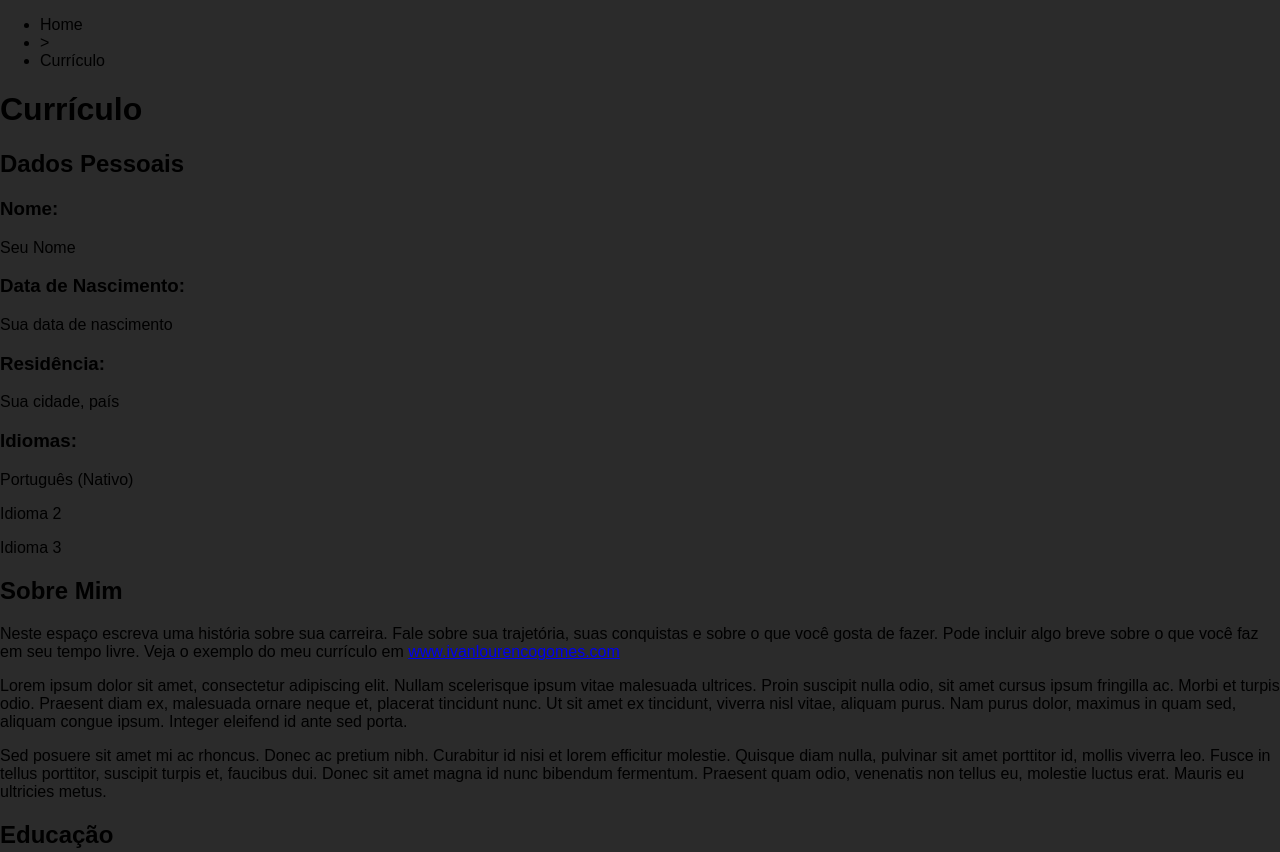
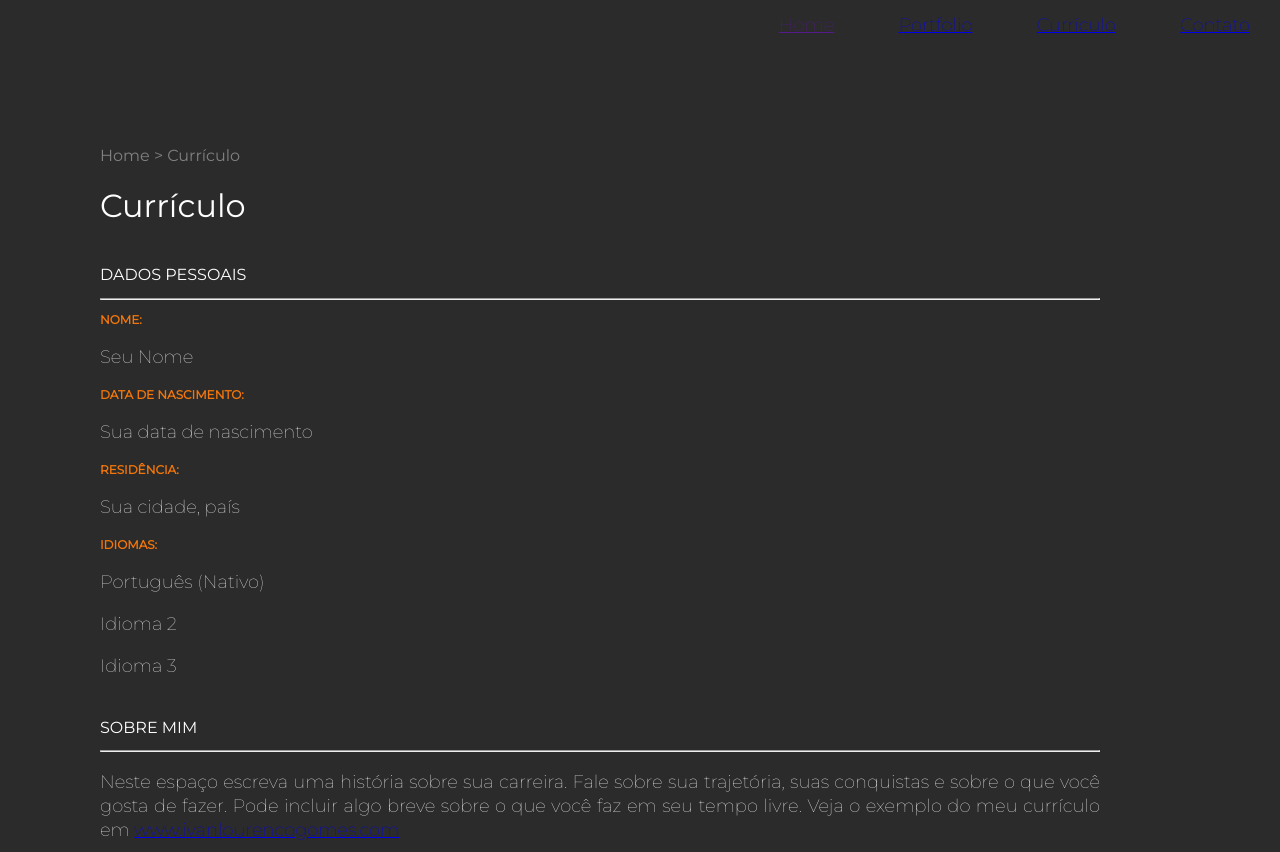
Before and after one commit to yamashita-tiemi/Page-portifolio, a plain HTML site: page curriculo.html in a window 1280 px wide. Shown: the top 852 px of the page. Drawn offline with Linux system fonts and the light colour scheme.

Commit message:
add page curriculo

```diff
--- a/css/styles.css
+++ b/css/styles.css
@@ -76,3 +76,51 @@ body {
     font-weight: 100;
     margin-top: -20px;
 }
+
+
+.main {
+    padding: 80px 180px 80px 100px;
+
+}
+
+/* .main img {
+    float: right;
+    width: 200px;
+} */
+
+.main h1{
+    color: white;
+    font-weight: normal;
+}
+
+.main h2 {
+    color: white;
+    font-weight: normal;
+    font-size: 16px;
+    text-transform: uppercase;
+    margin-top: 40px;
+}
+
+.main h3 {
+    color: #f27609;
+    font-size: 12px;
+    text-transform: uppercase;
+}
+
+.main p {
+    color: white;
+    font-weight: 100;
+    font-size: 18px;
+    line-height: 24px;
+    text-align: justify;
+}
+
+.bread-crumbs {
+    list-style: none;
+    padding-left: 0;
+    color: gray;
+}
+
+.bread-crumbs li {
+    display: inline-block;
+}
--- a/curriculo.html
+++ b/curriculo.html
@@ -7,17 +7,24 @@
 
 		<meta charset="utf-8">
 		<link rel="stylesheet" href="css/styles.css">
-
+		<link href="https://fonts.googleapis.com/css2?family=Montserrat:wght@100;400&display=swap" rel="stylesheet">
 	</head>
 
 
 	<body>
+		<div class="navigation">
+			<ul>
+				<li><a href="">Home</a></li>
+				<li><a href="/portfolio.html">Portfolio</a></li>
+				<li><a href="./curriculo.html">Currículo</a></li>
+				<li><a href="./contato.html">Contato</a></li>
+			</ul>
+		</div>
 
 
+		<div class="main">
 
-			<div>
-
-				<ul>
+			<ul class="bread-crumbs">
 				<li>Home</li>
 				<li>></li>
 				<li>Currículo</li>
@@ -27,7 +34,9 @@
 
 
 				<h2>Dados Pessoais</h2>
+				<hr>
 
+					<!-- <img src="img/victoria.jpeg" alt="Foto de Victoria Tiemi"> -->
 					<h3>Nome:</h3>
 
 						<p>Seu Nome</p>
@@ -48,6 +57,7 @@
 
 
 				<h2>Sobre Mim</h2>
+				<hr>
 
 						<p>Neste espaço escreva uma história sobre sua carreira. Fale sobre sua trajetória, suas conquistas e sobre o que você gosta de fazer. Pode incluir algo breve sobre o que você faz em seu tempo livre. Veja o exemplo do meu currículo em <a href="http://www.ivanlourencogomes.com" target="_blank">www.ivanlourencogomes.com</a></p>
 
@@ -57,6 +67,7 @@
 
 
 				<h2>Educação</h2>
+				<hr>
 
 					<h3>data-Em andamento</h3>
 
@@ -72,6 +83,7 @@
 
 
 				<h2>Habilidades</h2>
+				<hr>
 
 					<h3>Tema 1</h3>
 
@@ -91,6 +103,7 @@
 
 
 				<h2>Experiência de Trabalho</h2>
+				<hr>
 
 					<h3>data-data</h3>
 
@@ -108,6 +121,7 @@
 
 
 				<h2>Contato</h2>
+				<hr>
 
 						<p>seu e-mail aqui</p>
 						<p>seu telefone aqui</p>
@@ -115,10 +129,7 @@
 
 			<a href="#">Voltar ao início<a>
 
-
 		</div>
-
-
 
 	</body>
 
```
Also changed, not shown: index.html (+4 -4 lines). Lines whose indentation alone changed are shown as unchanged.
